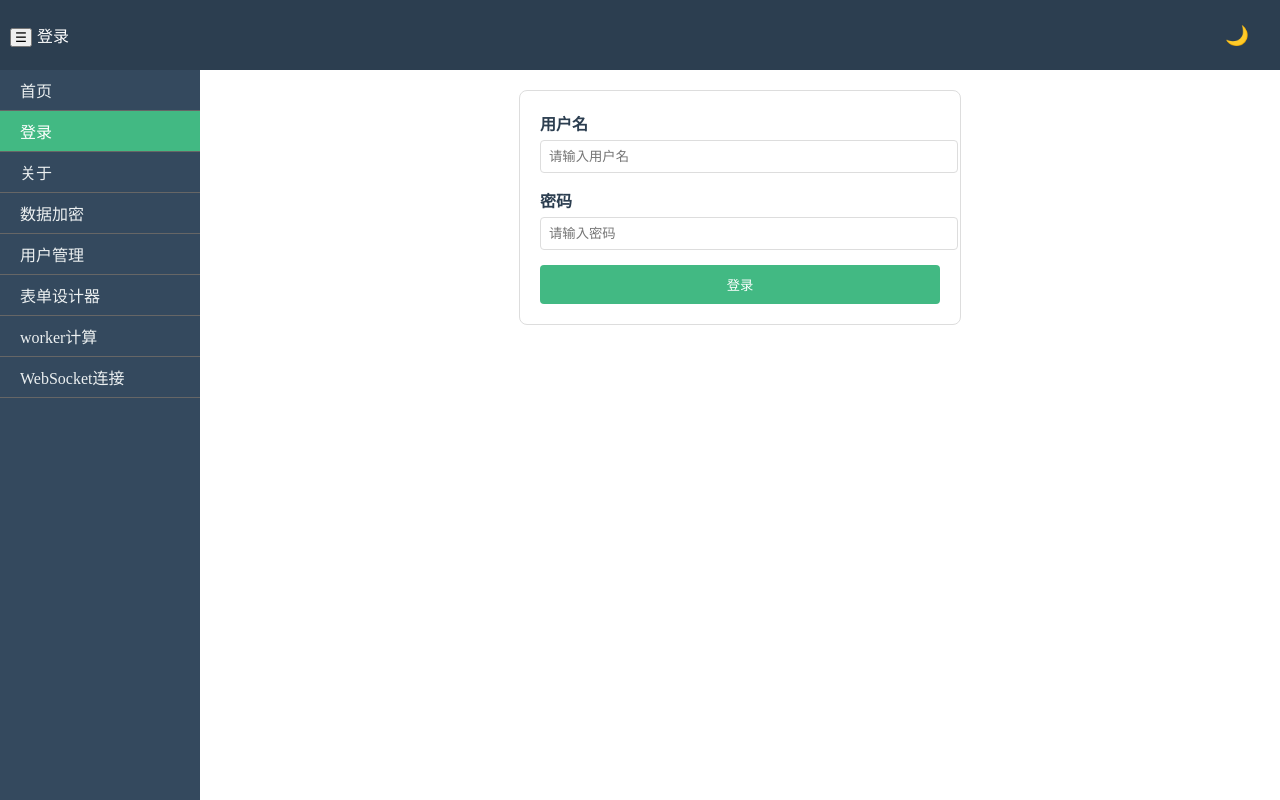
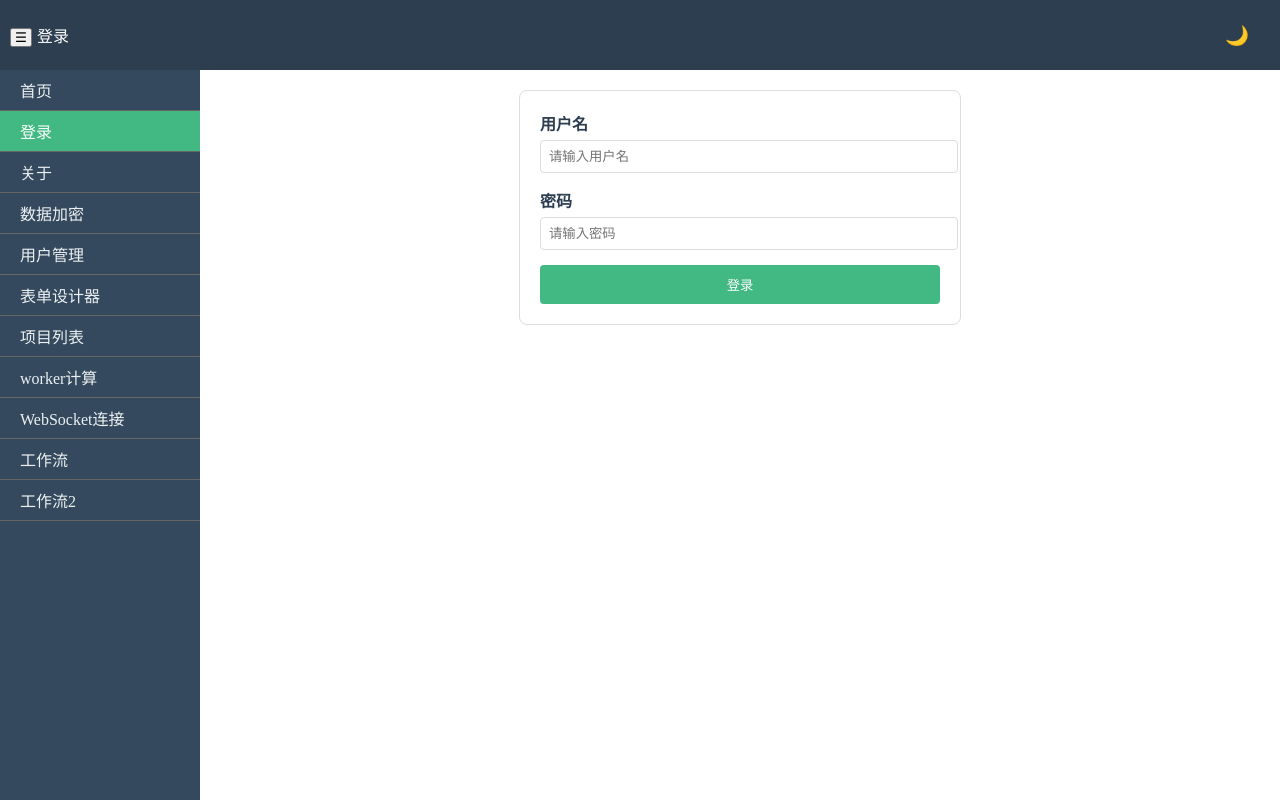
Before and after one commit to yuyueMidea/autoDeploy, a Vue app: page /#/login in a window 1280 px wide. Built offline with nearby package versions, Linux system fonts and the light colour scheme.

Commit message:
添加部分权限控制，未登录会重定向到登录界面

```diff
--- a/src/router/index.js
+++ b/src/router/index.js
@@ -2,16 +2,21 @@ import {createRouter, createWebHashHistory, createWebHistory} from 'vue-router'
 import Layout from '@/components/Layout.vue'
 import { logToLocalStorage } from '../utils/log';
 import { useAppStore } from '../store/useCommonStore';
+import { ElMessage } from 'element-plus';
 
 const routeList = [
     {path: '/', name: '首页', component: () => import('@/components/Home.vue')},
     {path: '/login', name: '登录', component: () => import('@/components/LoginPage.vue')},
     {path: '/about', name: '关于', component: () => import('@/components/About.vue')},
     {path: '/cryptoPage', name: '数据加密', component: () => import('@/components/CryptoPage.vue')},
-    {path: '/contract', name: '用户管理', component: () => import('@/components/Contract.vue')},
-    {path: '/formDesigner', name: '表单设计器', component: () => import('@/components/FormDesigner.vue')},
+    {path: '/contract', name: '用户管理', component: () => import('@/components/Contract.vue'), meta:{ requiresAuth: 'admin'} },
+    {path: '/formDesigner', name: '表单设计器', component: () => import('@/components/FormDesigner.vue'), meta:{ requiresAuth: 'admin'} },
+    {path: '/projectList', name: '项目列表', component: () => import('@/components/ProjectList.vue')},
+    {path: '/projectDetail/:id', name: '项目详情', component: () => import('@/components/ProjectDetail.vue'), props:true, hide:true },
     {path: '/calculation', name: 'worker计算', component:  () => import('@/components/CalculationView.vue') },
     {path: '/webSocketPage', name: 'WebSocket连接', component:  () => import('@/components/WebSocketPage.vue') },
+    {path: '/workflowView', name: '工作流', component:  () => import('@/components/WorkflowView.vue') },
+    {path: '/BpmnContainerView', name: '工作流2', component:  () => import('@/components/BpmnContainerView.vue') },
     {path: '/:pathMatch(.*)*', name: 'NotFound', component: () => import('@/components/NotFound.vue'), hide: true,}
 ];
 
@@ -38,6 +43,19 @@ const router = createRouter(
 );
 
 // 路由导航追踪
+router.beforeEach((to, from, next) => {
+    const app1store = useAppStore();
+    document.title = to.name ? `${to.name} - 我的应用` : '我的应用'
+    // 检查权限
+    if(to.meta.requiresAuth && (to.meta.requiresAuth !== app1store.crole)) {
+        ElMessage({
+            type: 'info', message: '未登录! 请先登录再操作', duration:3000
+        })
+        next('/login')
+        return
+    }
+    next()
+})
 
 router.afterEach((to, from) => {
     const app1store = useAppStore();
```
